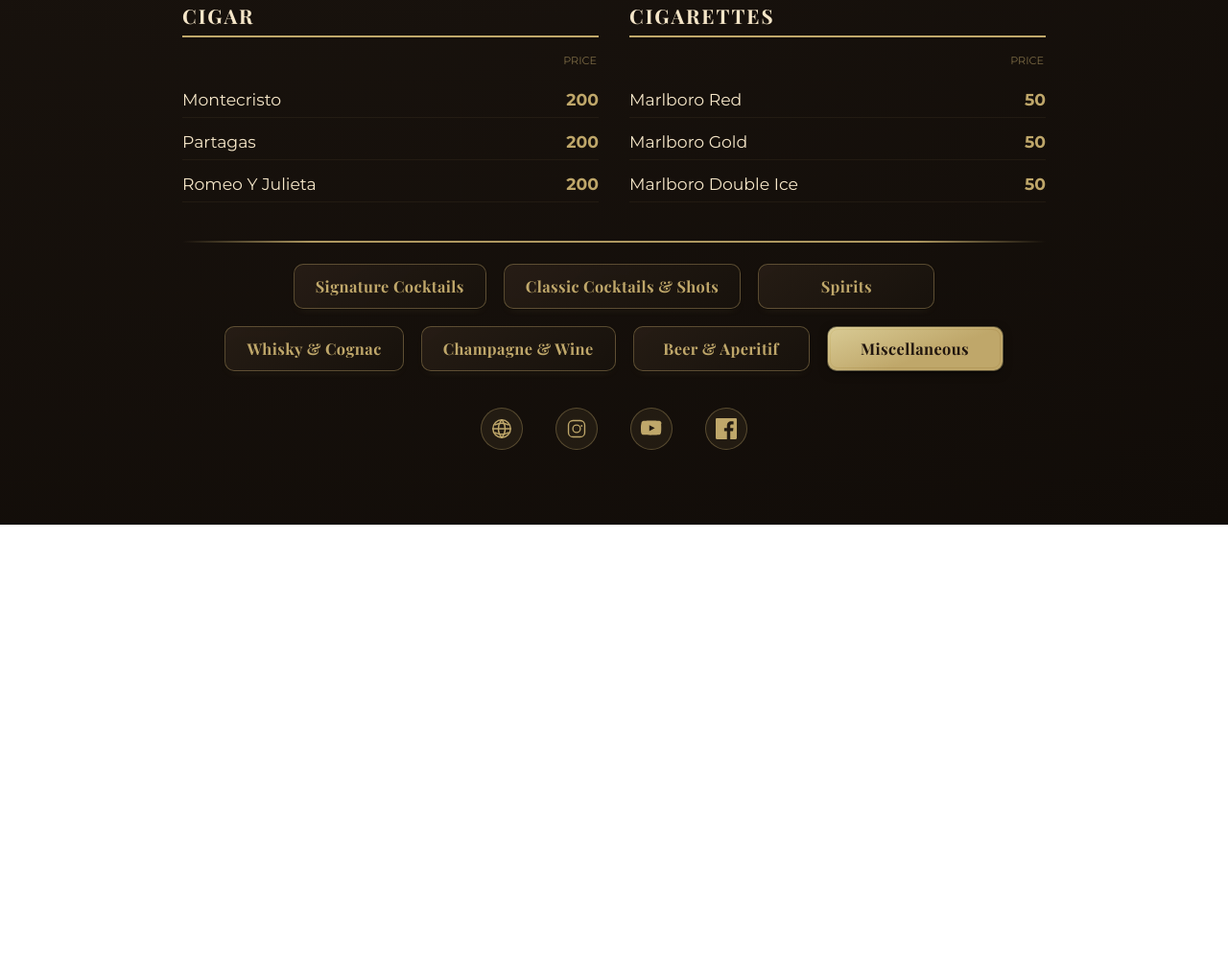
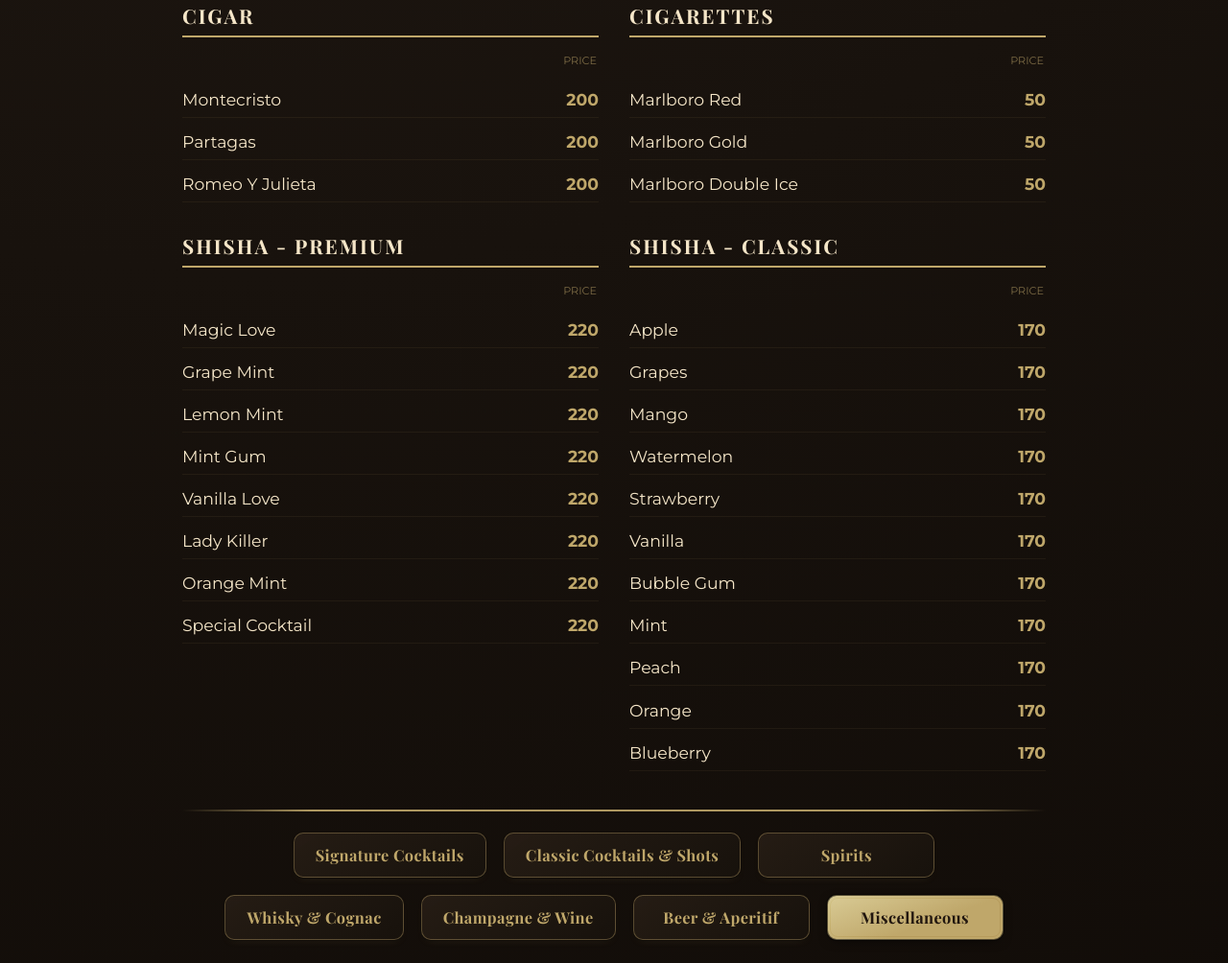
Before and after one commit to emiflair/enishdrink, a plain HTML site: page misc.html in a window 1280 px wide. Shown: the part 1593-2597 px from the top of the page at 96% size. Before the commit the page ends 2140 px from the top, so only its background shows below. Drawn offline with nearby package versions, Linux system fonts and the light colour scheme.

Commit message:
Add SHISHA section with Premium and Classic flavours to Miscellaneous menu

```diff
--- a/misc.html
+++ b/misc.html
@@ -260,6 +260,101 @@
             </div>
           </div>
         </div>
+        <!-- Shisha -->
+        <div class="misc-row">
+          <div class="misc-section">
+            <h2>SHISHA - PREMIUM</h2>
+            <div class="misc-table">
+              <div class="misc-header-labels">
+                <span class="misc-header-label">Price</span>
+              </div>
+              <div class="misc-item">
+                <span class="misc-name">Magic Love</span>
+                <span class="misc-price">220</span>
+              </div>
+              <div class="misc-item">
+                <span class="misc-name">Grape Mint</span>
+                <span class="misc-price">220</span>
+              </div>
+              <div class="misc-item">
+                <span class="misc-name">Lemon Mint</span>
+                <span class="misc-price">220</span>
+              </div>
+              <div class="misc-item">
+                <span class="misc-name">Mint Gum</span>
+                <span class="misc-price">220</span>
+              </div>
+              <div class="misc-item">
+                <span class="misc-name">Vanilla Love</span>
+                <span class="misc-price">220</span>
+              </div>
+              <div class="misc-item">
+                <span class="misc-name">Lady Killer</span>
+                <span class="misc-price">220</span>
+              </div>
+              <div class="misc-item">
+                <span class="misc-name">Orange Mint</span>
+                <span class="misc-price">220</span>
+              </div>
+              <div class="misc-item">
+                <span class="misc-name">Special Cocktail</span>
+                <span class="misc-price">220</span>
+              </div>
+            </div>
+          </div>
+          <div class="misc-section">
+            <h2>SHISHA - CLASSIC</h2>
+            <div class="misc-table">
+              <div class="misc-header-labels">
+                <span class="misc-header-label">Price</span>
+              </div>
+              <div class="misc-item">
+                <span class="misc-name">Apple</span>
+                <span class="misc-price">170</span>
+              </div>
+              <div class="misc-item">
+                <span class="misc-name">Grapes</span>
+                <span class="misc-price">170</span>
+              </div>
+              <div class="misc-item">
+                <span class="misc-name">Mango</span>
+                <span class="misc-price">170</span>
+              </div>
+              <div class="misc-item">
+                <span class="misc-name">Watermelon</span>
+                <span class="misc-price">170</span>
+              </div>
+              <div class="misc-item">
+                <span class="misc-name">Strawberry</span>
+                <span class="misc-price">170</span>
+              </div>
+              <div class="misc-item">
+                <span class="misc-name">Vanilla</span>
+                <span class="misc-price">170</span>
+              </div>
+              <div class="misc-item">
+                <span class="misc-name">Bubble Gum</span>
+                <span class="misc-price">170</span>
+              </div>
+              <div class="misc-item">
+                <span class="misc-name">Mint</span>
+                <span class="misc-price">170</span>
+              </div>
+              <div class="misc-item">
+                <span class="misc-name">Peach</span>
+                <span class="misc-price">170</span>
+              </div>
+              <div class="misc-item">
+                <span class="misc-name">Orange</span>
+                <span class="misc-price">170</span>
+              </div>
+              <div class="misc-item">
+                <span class="misc-name">Blueberry</span>
+                <span class="misc-price">170</span>
+              </div>
+            </div>
+          </div>
+        </div>
       </div>
     </main>
     <footer class="site-footer">
```
